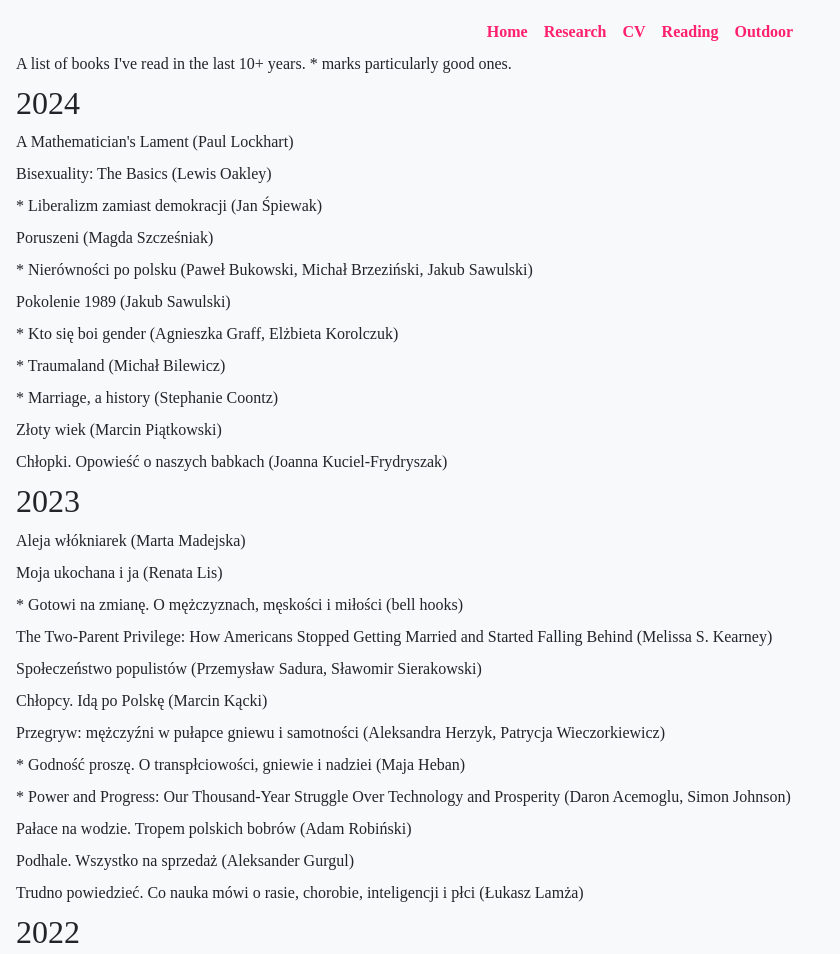
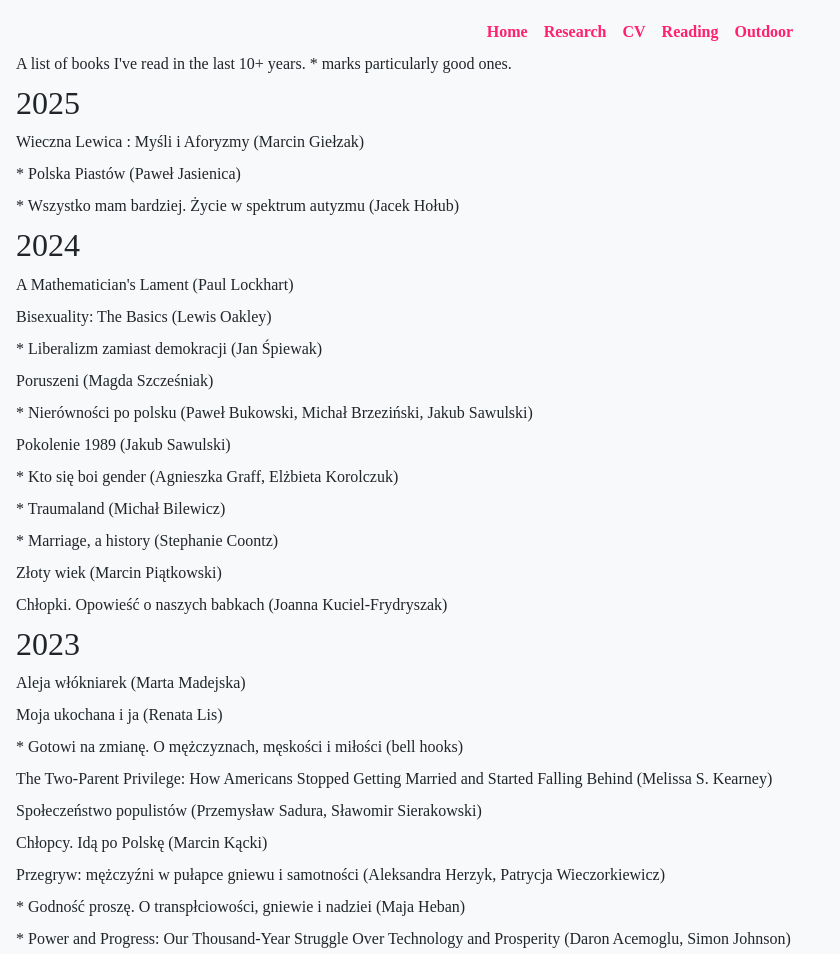
Before and after one commit to honoratabogusz/honoratabogusz.github.io, a plain HTML site: page reading.html in a window 1280 px wide. Shown: the top 954 px of the page, without its empty margins (0-840 px from the left). Drawn offline with Linux system fonts and the light colour scheme; a web font is replaced by a local one.

Commit message:
add newly read books

```diff
--- a/reading.html
+++ b/reading.html
@@ -31,6 +31,13 @@
 
     <p>A list of books I've read in the last 10+ years. * marks particularly good ones.</p>
 
+    <h2>2025</h2>
+<!--     <p>Orientalism (Edward Said)</p>
+    <p>Uwikłani w płeć (Judith Butler)</p>
+    <p>Apostles of Mercy (Lindsay Ellis)</p> -->
+    <p>Wieczna Lewica : Myśli i Aforyzmy (Marcin Giełzak)</p>
+    <p>* Polska Piastów (Paweł Jasienica)</p>
+    <p>* Wszystko mam bardziej. Życie w spektrum autyzmu (Jacek Hołub)</p>
     <h2>2024</h2>
     <p>A Mathematician's Lament (Paul Lockhart)</p>
     <p>Bisexuality: The Basics (Lewis Oakley)</p>
```
